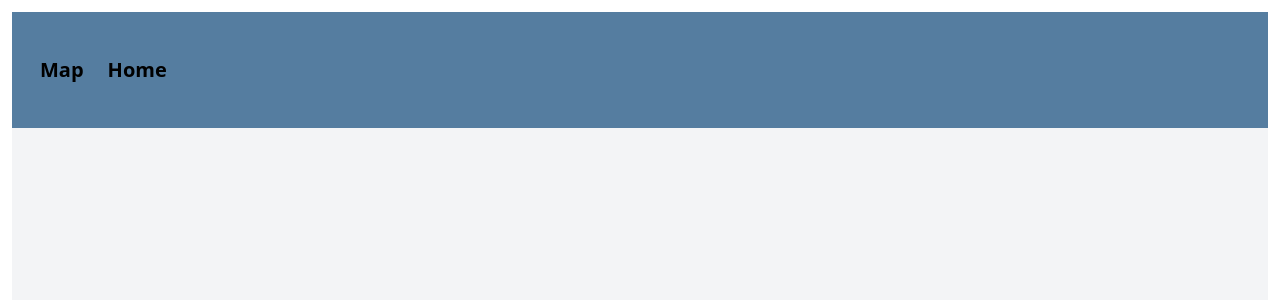
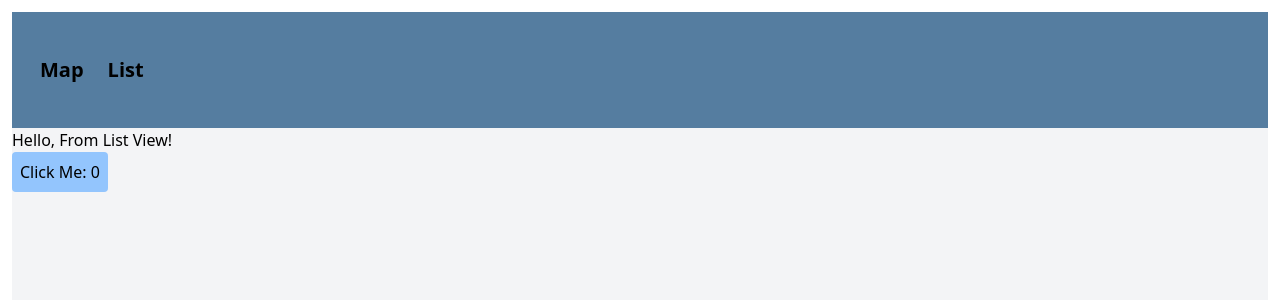
Before and after one commit to silent-falcon/aviation-airport-map, a Vue app: page /list in a window 1280 px wide. Before the commit this address had no page. Shown: the top 300 px of the page. Built offline with nearby package versions, Linux system fonts and the light colour scheme.

Commit message:
Changes to page to make a "Map" and "List" page

```diff
--- a/src/components/navbar.vue
+++ b/src/components/navbar.vue
@@ -1,7 +1,7 @@
 <template>
   <div>
-    <router-link to="/map" class="routerLink">Map</router-link>
-    <router-link to="/" class="routerLink">Home</router-link>
+    <router-link to="/" class="routerLink">Map</router-link>
+    <router-link to="/list" class="routerLink">List</router-link>
   </div>
 </template>
 
--- a/src/router/index.js
+++ b/src/router/index.js
@@ -1,19 +1,19 @@
 import { createRouter, createWebHistory } from 'vue-router';
-import HomeView from '../views/HomeView.vue';
 import MapView from '@/views/MapView.vue';
+import ListView from '../views/ListView.vue';
 
 const router = createRouter({
   history: createWebHistory(import.meta.env.BASE_URL),
   routes: [
     {
       path: '/',
-      name: 'home',
-      component: HomeView,
+      name: 'map',
+      component: MapView,
     },
     {
-      path: '/map',
-      name: 'map',
-      component: MapView,
+      path: '/list',
+      name: 'list',
+      component: ListView,
     },
   ],
 });
--- a/src/views/HomeView.vue
+++ b/src/views/ListView.vue
@@ -2,7 +2,7 @@
 import { ref } from 'vue';
 
 // Reactive state
-const message = 'Hello, Script Setup!';
+const message = 'Hello, From List View!';
 const count = ref(0);
 
 // Methods
```
